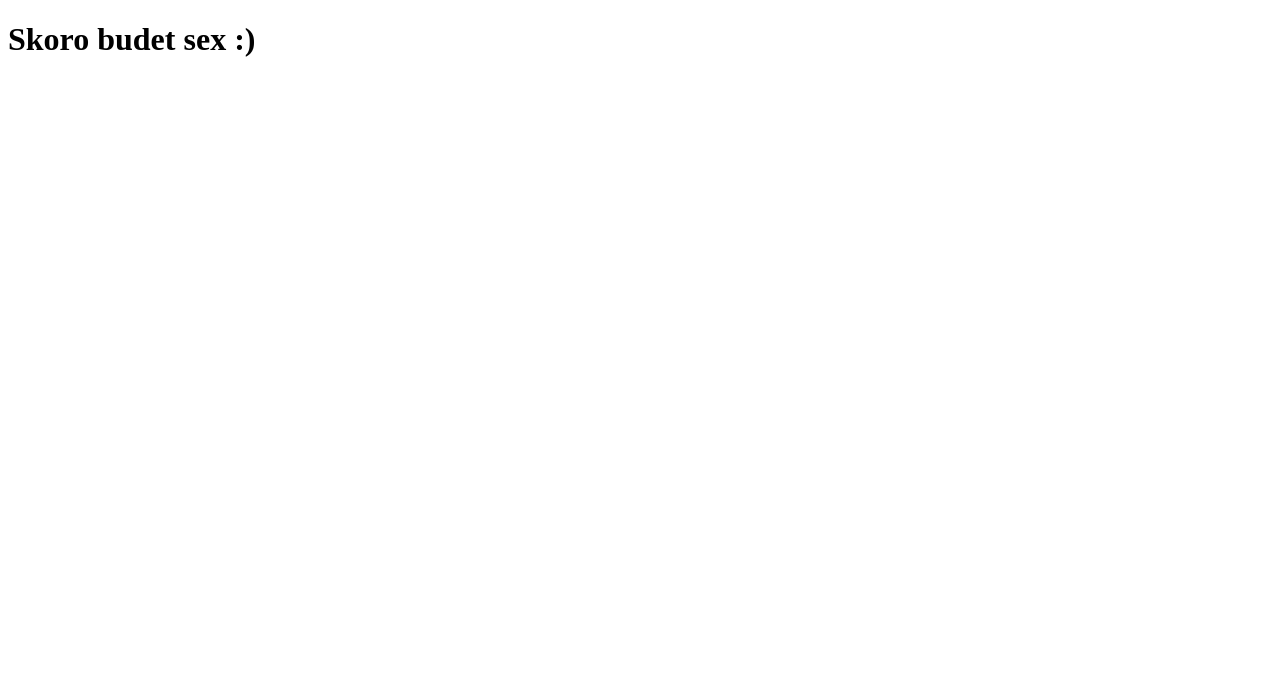
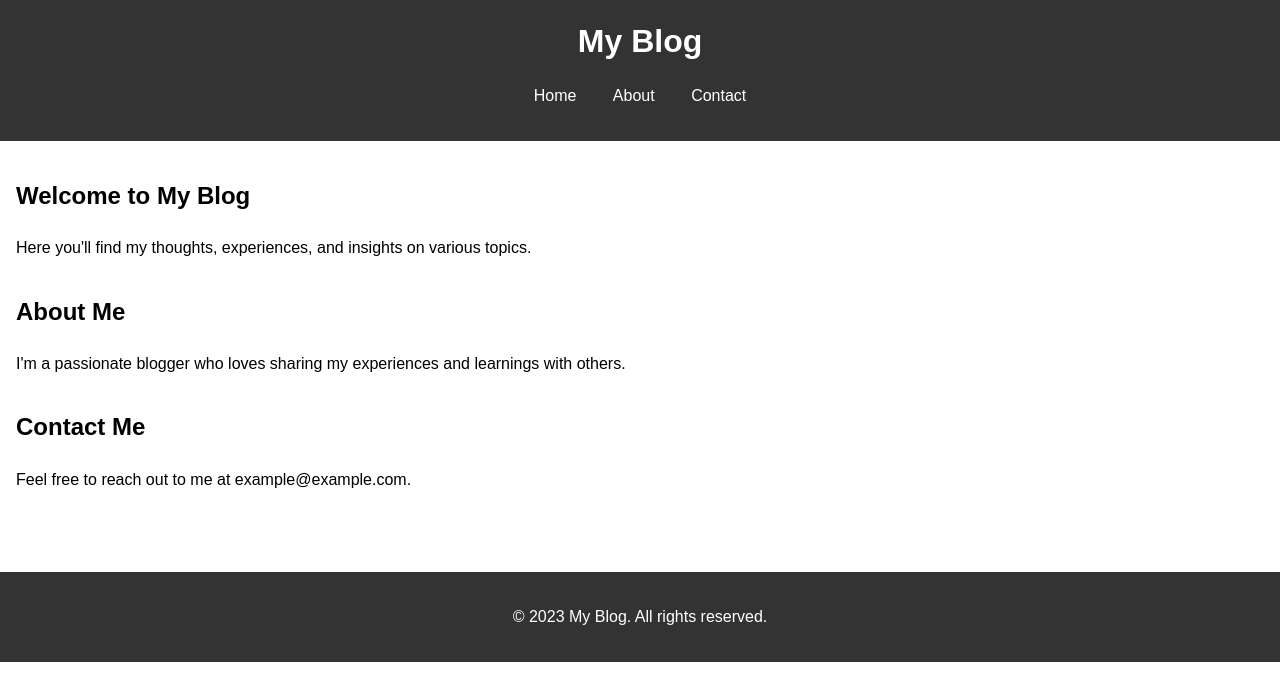
Before and after one commit to Dovul/dovulxcs.fyi, a plain HTML site: page index.html in a window 1280 px wide. Drawn offline with Linux system fonts and the light colour scheme.

Commit message:
added styling

```diff
--- a/index.html
+++ b/index.html
@@ -1,6 +1,45 @@
 <!DOCTYPE html>
 <html lang="en">
   <head>
-    <h1>Skoro budet sex :)</h1>
+    <meta charset="UTF-8" />
+    <meta name="viewport" content="width=device-width, initial-scale=1.0" />
+    <title>My Blog</title>
+    <link rel="stylesheet" href="styles.css" />
   </head>
+  <body>
+    <header>
+      <h1>My Blog</h1>
+      <nav>
+        <ul>
+          <li><a href="#home">Home</a></li>
+          <li><a href="#about">About</a></li>
+          <li><a href="#contact">Contact</a></li>
+        </ul>
+      </nav>
+    </header>
+    <main>
+      <section id="home">
+        <h2>Welcome to My Blog</h2>
+        <p>
+          Here you'll find my thoughts, experiences, and insights on various
+          topics.
+        </p>
+      </section>
+      <section id="about">
+        <h2>About Me</h2>
+        <p>
+          I'm a passionate blogger who loves sharing my experiences and
+          learnings with others.
+        </p>
+      </section>
+      <section id="contact">
+        <h2>Contact Me</h2>
+        <p>Feel free to reach out to me at example@example.com.</p>
+      </section>
+    </main>
+    <footer>
+      <p>&copy; 2023 My Blog. All rights reserved.</p>
+    </footer>
+    <script src="script.js"></script>
+  </body>
 </html>
--- /dev/null
+++ b/script.js
@@ -0,0 +1 @@
+// Add any JavaScript functionality you want to include in your blog here
--- /dev/null
+++ b/styles.css
@@ -0,0 +1,52 @@
+body {
+  font-family: Arial, sans-serif;
+  line-height: 1.6;
+  margin: 0;
+  padding: 0;
+}
+
+header {
+  background: #333;
+  color: #fff;
+  text-align: center;
+  padding: 1rem;
+}
+
+header h1 {
+  margin: 0;
+}
+
+nav ul {
+  padding: 0;
+  list-style-type: none;
+}
+
+nav ul li {
+  display: inline;
+}
+
+nav ul li a {
+  color: #fff;
+  text-decoration: none;
+  padding: 0.5rem 1rem;
+}
+
+nav ul li a:hover {
+  background-color: #555;
+}
+
+main {
+  padding: 1rem;
+}
+
+section {
+  margin-bottom: 2rem;
+}
+
+footer {
+  background-color: #333;
+  color: #fff;
+  text-align: center;
+  padding: 1rem;
+  margin-top: 2rem;
+}
```
